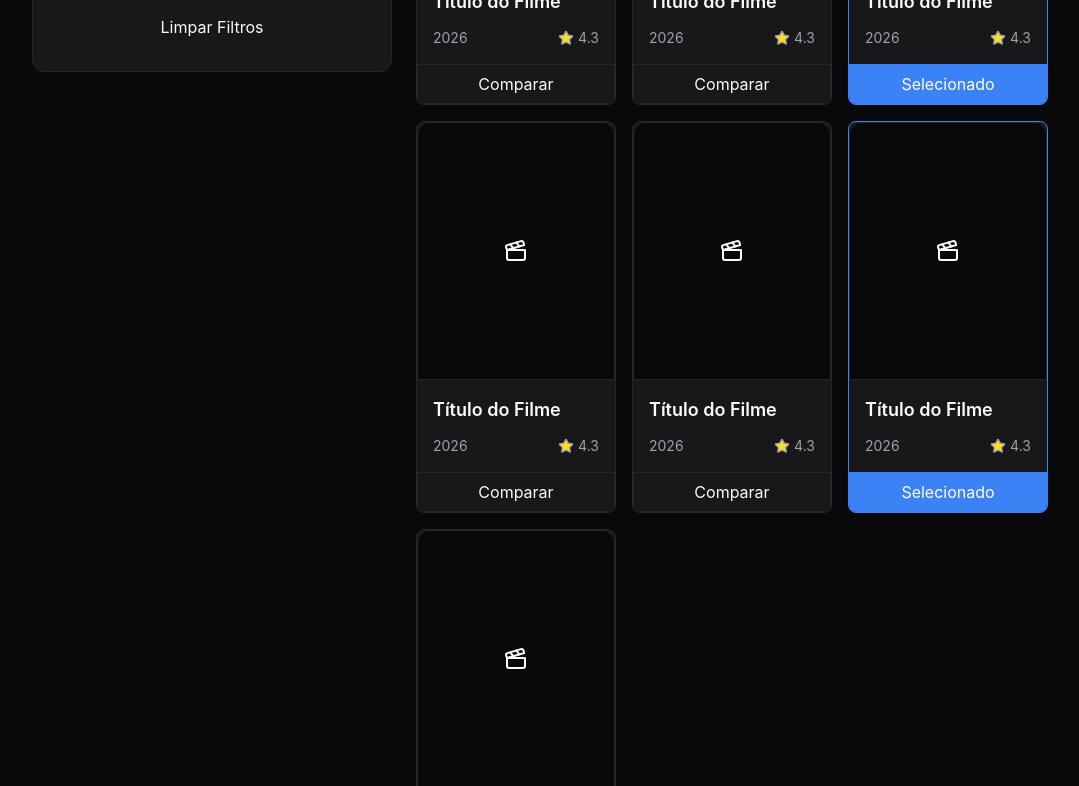
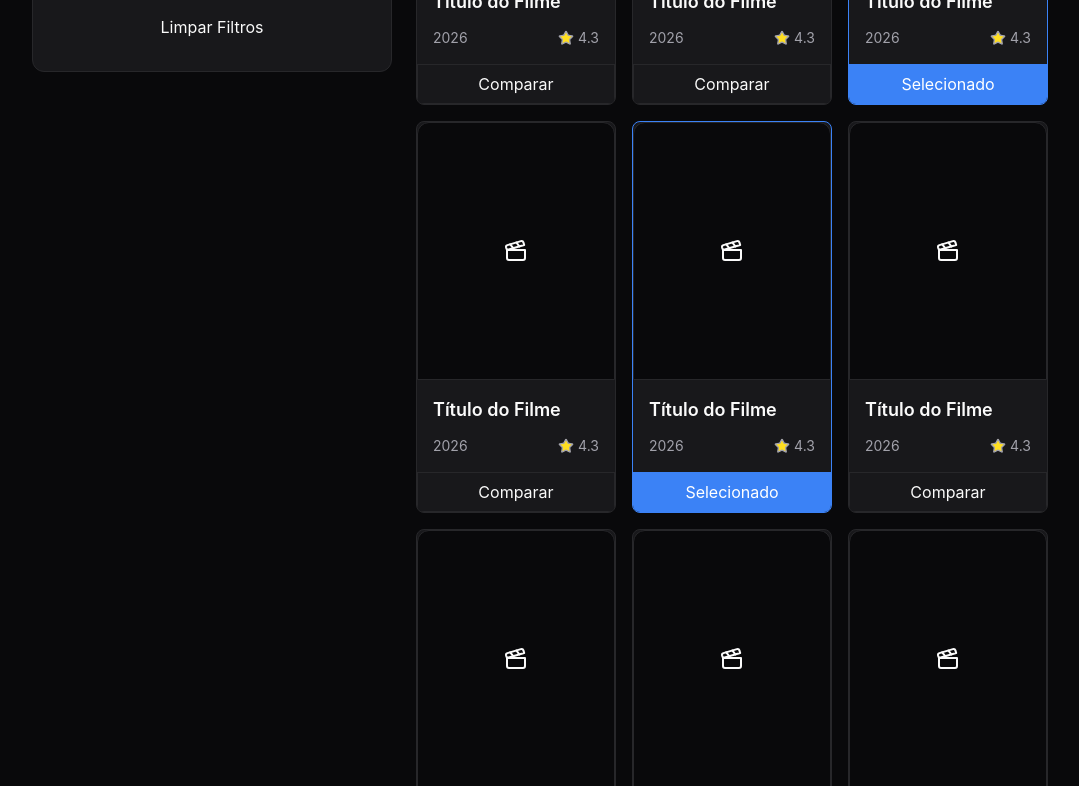
Before and after one commit to jeancarloslima/site-filmes, a React (Vite) app: page / in a window 1280 px wide. Shown: the part 840-1626 px from the top of the page, without its empty margins (8-1087 px from the left). Built offline with nearby package versions, Linux system fonts and the light colour scheme.

Commit message:
Adicionando mais exemplos de MovieCard pra teste

```diff
--- a/src/App.tsx
+++ b/src/App.tsx
@@ -20,8 +20,10 @@ function App() {
             <MovieCard movieSelected={false} />
             <MovieCard movieSelected={true} />
             <MovieCard movieSelected={false} />
+            <MovieCard movieSelected={true} />
             <MovieCard movieSelected={false} />
-            <MovieCard movieSelected={true} />
+            <MovieCard movieSelected={false} />
+            <MovieCard movieSelected={false} />
             <MovieCard movieSelected={false} />
           </section>
 
```
